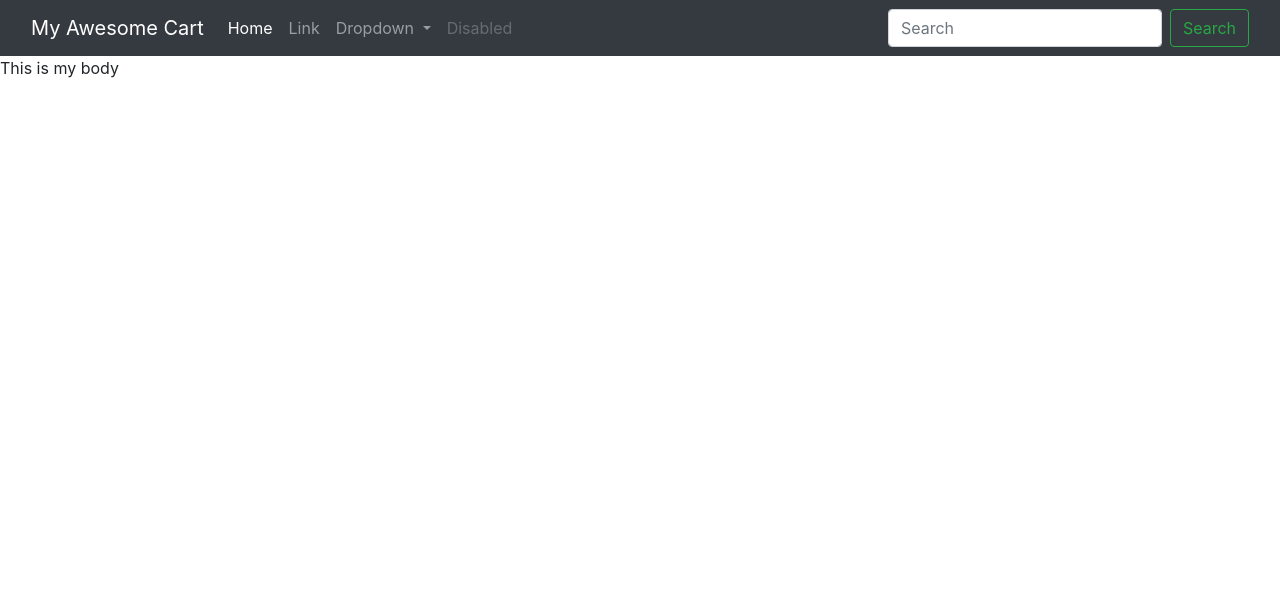
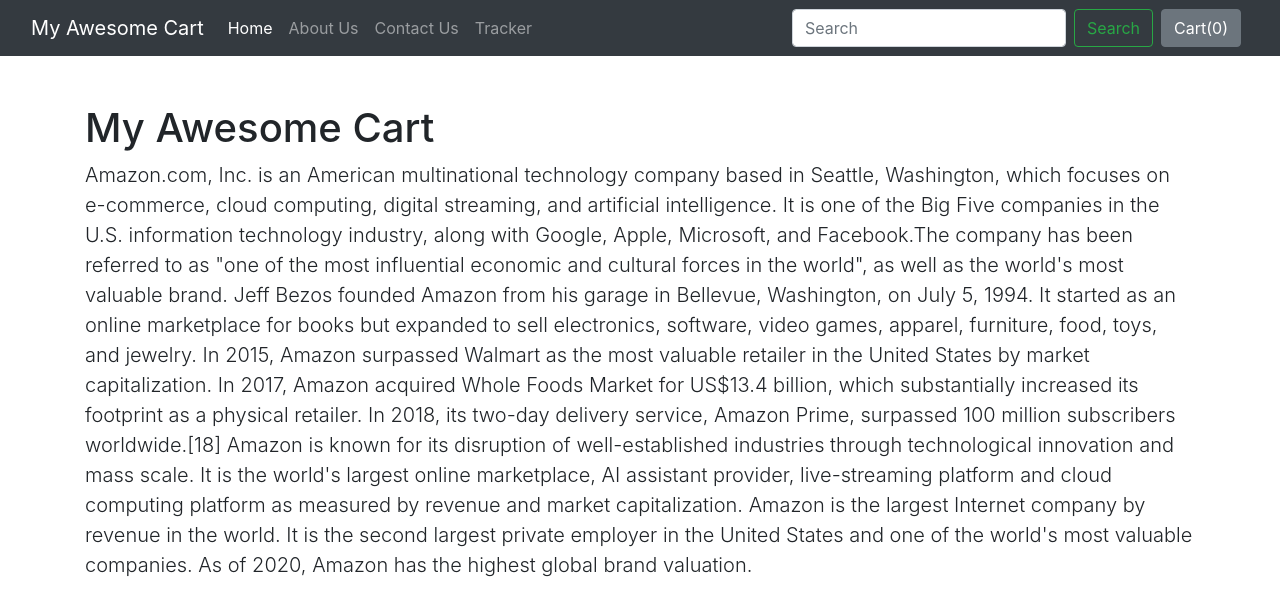
Before and after one commit to ujjujdp/EcommerceWebsite, a Django app: page /shop/about/ in a window 1280 px wide. Shown: the top 616 px of the page. Run offline with Django 3.2, Linux system fonts and the light colour scheme; some libraries are stand-ins or nearby versions.

Commit message:
upto About us

```diff
--- a/shop/templates/shop/about.html
+++ b/shop/templates/shop/about.html
@@ -1,5 +1,25 @@
 {% extends 'shop/basic.html' %}
 
-{% block title %} About Us{% endblock %}
+{% block title %}  My Awesome Cart | About Us{% endblock %}
 
-{%block body%} This is my body {%endblock%}
+{%block body %}
+
+<main class="flex-shrink-0">
+  <div class="container">
+    <h1 class="mt-5">My Awesome Cart</h1>
+    <p class="lead">Amazon.com, Inc. is an American multinational technology company based in Seattle, Washington, which focuses on e-commerce, cloud computing, digital streaming, and artificial intelligence. It is one of the Big Five companies in the U.S. information technology industry, along with Google, Apple, Microsoft, and Facebook.The company has been referred to as "one of the most influential economic and cultural forces in the world", as well as the world's most valuable brand.
+
+Jeff Bezos founded Amazon from his garage in Bellevue, Washington, on July 5, 1994. It started as an online marketplace for books but expanded to sell electronics, software, video games, apparel, furniture, food, toys, and jewelry. In 2015, Amazon surpassed Walmart as the most valuable retailer in the United States by market capitalization. In 2017, Amazon acquired Whole Foods Market for US$13.4 billion, which substantially increased its footprint as a physical retailer. In 2018, its two-day delivery service, Amazon Prime, surpassed 100 million subscribers worldwide.[18]
+
+Amazon is known for its disruption of well-established industries through technological innovation and mass scale. It is the world's largest online marketplace, AI assistant provider, live-streaming platform and cloud computing platform as measured by revenue and market capitalization. Amazon is the largest Internet company by revenue in the world. It is the second largest private employer in the United States and one of the world's most valuable companies. As of 2020, Amazon has the highest global brand valuation.</p>
+  </div>
+</main>
+
+
+
+
+    <script src="/docs/5.0/dist/js/bootstrap.bundle.min.js" integrity="sha384-JEW9xMcG8R+pH31jmWH6WWP0WintQrMb4s7ZOdauHnUtxwoG2vI5DkLtS3qm9Ekf" crossorigin="anonymous"></script>
+
+
+
+{%endblock%}
--- a/shop/templates/shop/basic.html
+++ b/shop/templates/shop/basic.html
@@ -24,37 +24,32 @@
     <!-- Navbar starts Here! -->
     <nav class="navbar navbar-expand-lg navbar-dark bg-dark">
         <div class="container-fluid">
-            <a class="navbar-brand" href="#">My Awesome Cart</a>
+            <a class="navbar-brand" href="/shop">My Awesome Cart</a>
             <button class="navbar-toggler" type="button" data-bs-toggle="collapse" data-bs-target="#navbarSupportedContent" aria-controls="navbarSupportedContent" aria-expanded="false" aria-label="Toggle navigation">
                 <span class="navbar-toggler-icon"></span>
             </button>
             <div class="collapse navbar-collapse" id="navbarSupportedContent">
                 <ul class="navbar-nav me-auto mb-2 mb-lg-0">
                     <li class="nav-item">
-                        <a class="nav-link active" aria-current="page" href="#">Home</a>
+                        <a class="nav-link active" aria-current="page" href="/shop">Home</a>
                     </li>
                     <li class="nav-item">
-                        <a class="nav-link" href="#">Link</a>
-                    </li>
-                    <li class="nav-item dropdown">
-                        <a class="nav-link dropdown-toggle" href="#" id="navbarDropdown" role="button" data-bs-toggle="dropdown" aria-expanded="false">
-                        Dropdown
-                    </a>
-                    <ul class="dropdown-menu" aria-labelledby="navbarDropdown">
-                        <li><a class="dropdown-item" href="#">Action</a></li>
-                        <li><a class="dropdown-item" href="#">Another action</a></li>
-                        <li><hr class="dropdown-divider"></li>
-                        <li><a class="dropdown-item" href="#">Something else here</a></li>
-                    </ul>
+                        <a class="nav-link" href="/shop/about">About Us</a>
                     </li>
                     <li class="nav-item">
-                        <a class="nav-link disabled" href="#" tabindex="-1" aria-disabled="true">Disabled</a>
+                        <a class="nav-link" href="/shop/contact">Contact Us</a>
+                    </li>
+                    <li class="nav-item">
+                        <a class="nav-link" href="/shop/tracker">Tracker</a>
                     </li>
                 </ul>
                 <form class="d-flex">
                     <input class="form-control me-2" type="search" placeholder="Search" aria-label="Search">
                     <button class="btn btn-outline-success" type="submit">Search</button>
                 </form>
+                <button type="button" class="btn btn-secondary mx-2" data-bs-container="body" data-bs-toggle="popover" data-bs-placement="bottom" data-bs-content="Bottom popover">
+                Cart(<span id="cart">0</span>)
+                </button>
             </div>
         </div>
     </nav>
@@ -77,5 +72,6 @@
     <script src="https://cdn.jsdelivr.net/npm/@popperjs/core@2.9.1/dist/umd/popper.min.js" integrity="sha384-SR1sx49pcuLnqZUnnPwx6FCym0wLsk5JZuNx2bPPENzswTNFaQU1RDvt3wT4gWFG" crossorigin="anonymous"></script>
     <script src="https://cdn.jsdelivr.net/npm/bootstrap@5.0.0-beta3/dist/js/bootstrap.min.js" integrity="sha384-j0CNLUeiqtyaRmlzUHCPZ+Gy5fQu0dQ6eZ/xAww941Ai1SxSY+0EQqNXNE6DZiVc" crossorigin="anonymous"></script>
     -->
+    {% block js%} {%endblock%}
   </body>
 </html>
--- /dev/null
+++ b/shop/templates/shop/checkout.html
@@ -0,0 +1,5 @@
+{% extends 'shop/basic.html' %}
+
+{% block title %}  My Awesome Cart | Checkout {% endblock %}
+
+{%block body%} This is my Checkout Page {%endblock%}
--- /dev/null
+++ b/shop/templates/shop/contact.html
@@ -0,0 +1,5 @@
+{% extends 'shop/basic.html' %}
+
+{% block title %}  My Awesome Cart | Contact Us{% endblock %}
+
+{%block body%} This is my Contact Page {%endblock%}
--- /dev/null
+++ b/shop/templates/shop/search.html
@@ -0,0 +1,5 @@
+{% extends 'shop/basic.html' %}
+
+{% block title %}  My Awesome Cart | Search Results!!{% endblock %}
+
+{%block body%} This is my Search Page {%endblock%}
--- /dev/null
+++ b/shop/templates/shop/tracker.html
@@ -0,0 +1,5 @@
+{% extends 'shop/basic.html' %}
+
+{% block title %}  My Awesome Cart | Order Tracker!!{% endblock %}
+
+{%block body%} This is my Tracker Page {%endblock%}
--- a/shop/urls.py
+++ b/shop/urls.py
@@ -8,6 +8,6 @@ urlpatterns = [
     path('contact/', views.contact, name="ContactUs"),
     path('tracker/', views.track, name="TrackingStatus"),
     path('search/', views.search, name="Search"),
-    path('productview/', views.productview, name="ProductView"),
+    path('prodview/<int:myid>', views.prodview, name="ProductView"),
     path('checkout/', views.checkout, name="Checkout"),
 ]
--- a/shop/views.py
+++ b/shop/views.py
@@ -4,27 +4,43 @@ from .models import Product
 from math import ceil
 # Create your views here.
 def index(request):
-    products = Product.objects.all()
+    # products = Product.objects.all()
     #print(products)
-    n = len(products)
-    nSlides = ceil(n/4)
-    params={'no_of_slides': nSlides ,'range': range(1,nSlides) , 'product':products}
+    # n = len(products)
+    # nSlides = ceil(n/4)
+    # params={'no_of_slides': nSlides ,'range': range(1,nSlides) , 'product':products}
+    # allProds = [
+    #             [products,range(1,nSlides),nSlides],
+    #             [products,range(1,nSlides),nSlides]
+    #         ]
+    allProds = []
+    catprods = Product.objects.values('category','id')
+    cats = {item['category'] for item in catprods}
+    for cat in cats:
+        prod = Product.objects.filter(category=cat)
+        n = len(prod)
+        nSlides = ceil(n/4)
+        allProds.append([prod,range(1, nSlides),nSlides])
+    params = {'allProds':allProds}
     return render(request,'shop/index.html',params)
 
 def about(request):
     return render(request,'shop/about.html')
 
 def contact(request):
-    return HttpResponse("Contact")
+    return render(request,'shop/contact.html')
 
 def track(request):
-    return HttpResponse("Tracker")
+    return render(request,'shop/tracker.html')
 
 def search(request):
-    return HttpResponse("Search")
+    return render(request,'shop/search.html')
 
-def productview(request):
-    return HttpResponse("Product View")
+def prodview(request , myid):
+    # Fetch the product using ID
+    product = Product.objects.filter(id=myid)
+    print(product)
+    return render(request,'shop/prodview.html',{'product':product[0]})
 
 def checkout(request):
-    return HttpResponse("Checkout")
+    return render(request,'shop/checkout.html')
```
Also changed, not shown: shop/templates/shop/index.html (+76 -20 lines), shop/templates/shop/prodview.html (added, +63 -0 lines), db.sqlite3.
